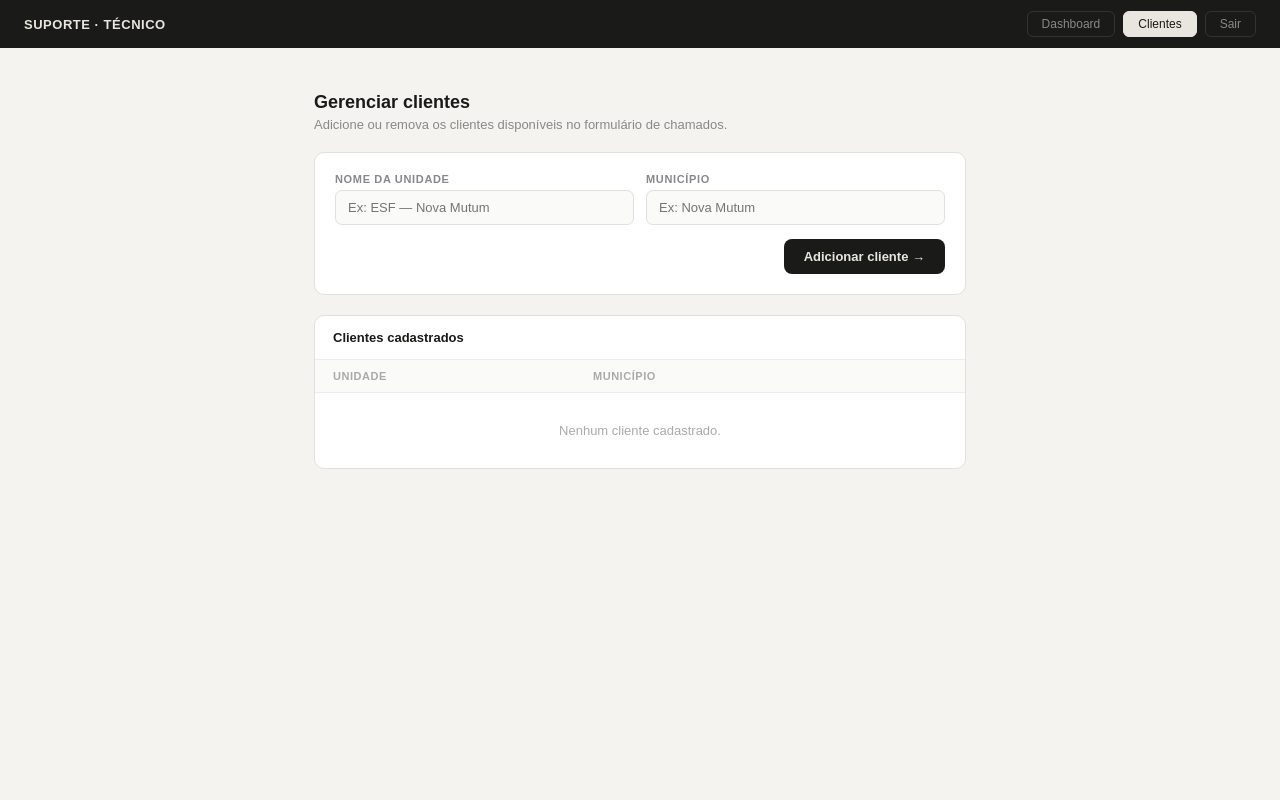
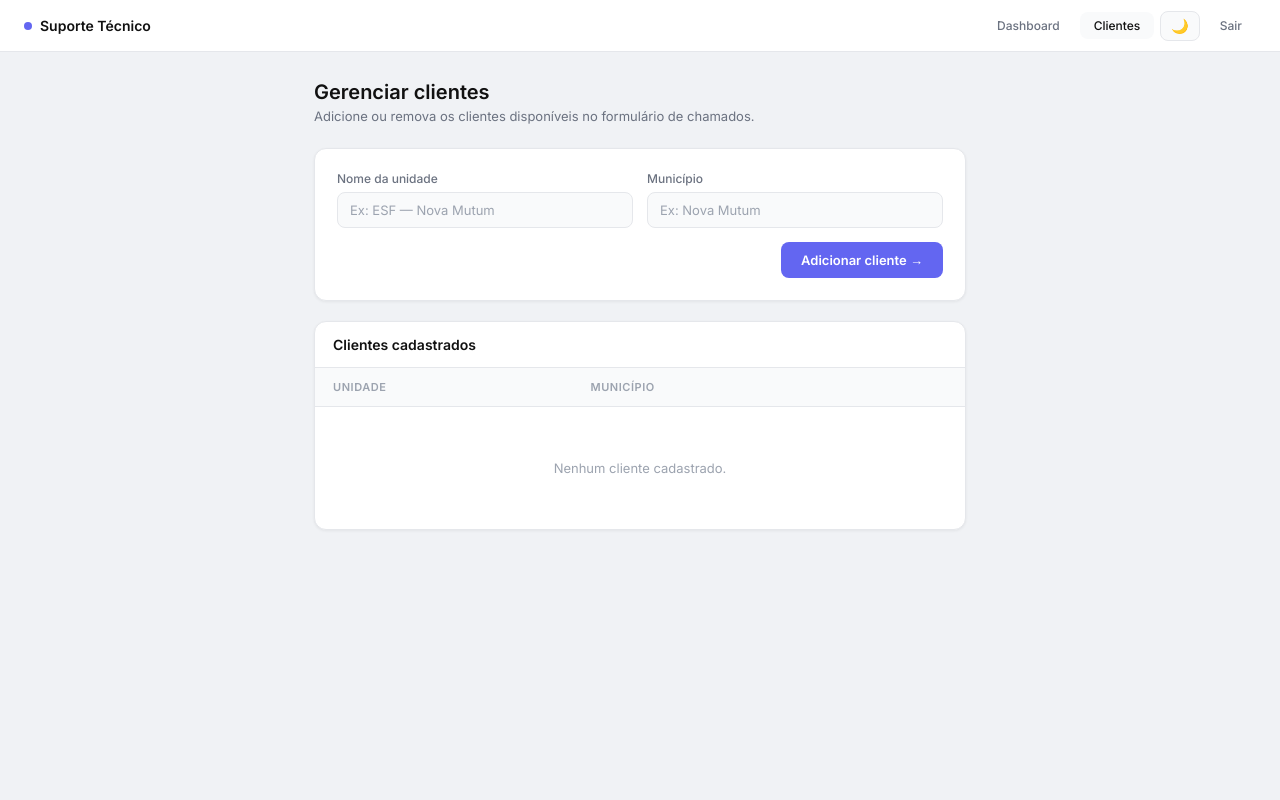
Before and after one commit to Jocirio/suporte-chamados, a FastAPI app: template templates/clientes.html in a window 1280 px wide. Run offline with FastAPI, Linux system fonts and the light colour scheme; the template is opened without the code that fills it, so the values that code supplies are empty.

Commit message:
Refactor clientes.html for improved theming and layout

```diff
--- a/templates/clientes.html
+++ b/templates/clientes.html
@@ -1,55 +1,77 @@
 <!DOCTYPE html>
-<html lang="pt-br">
+<html lang="pt-br" data-theme="light">
 <head>
   <meta charset="UTF-8">
   <meta name="viewport" content="width=device-width, initial-scale=1.0">
   <title>Clientes · Suporte Técnico</title>
   <style>
-    * { box-sizing: border-box; margin: 0; padding: 0; }
-    body { font-family: 'DM Sans', sans-serif; background: #f4f3ef; min-height: 100vh; }
-    .topbar { background: #1a1a18; padding: 0 24px; height: 48px; display: flex; align-items: center; justify-content: space-between; }
-    .logo { font-size: 13px; font-weight: 600; color: #e8e6de; letter-spacing: .04em; }
-    .nav { display: flex; gap: 8px; }
-    .nav a { font-size: 12px; padding: 5px 14px; border-radius: 6px; text-decoration: none; font-weight: 500; color: #888; border: 1px solid #333; }
-    .nav a:hover { background: #2a2a28; color: #e8e6de; }
-    .nav a.active { background: #e8e6de; color: #1a1a18; border-color: #e8e6de; }
-    .content { padding: 24px; max-width: 700px; margin: 0 auto; }
-    h1 { font-size: 18px; font-weight: 600; color: #1a1a18; margin: 20px 0 4px; }
-    .sub { font-size: 13px; color: #888; margin-bottom: 20px; }
-    .form-card { background: #fff; border-radius: 10px; padding: 20px; border: 1px solid #e2e0d8; display: flex; flex-direction: column; gap: 14px; margin-bottom: 20px; }
-    .row { display: grid; grid-template-columns: 1fr 1fr; gap: 12px; }
-    .field { display: flex; flex-direction: column; gap: 5px; }
-    label { font-size: 11px; font-weight: 600; color: #888; letter-spacing: .06em; text-transform: uppercase; }
-    input { font-family: inherit; font-size: 13px; padding: 9px 12px; border: 1px solid #e2e0d8; border-radius: 7px; background: #fafaf8; color: #1a1a18; outline: none; }
-    input:focus { border-color: #1a1a18; }
-    .btn-add { font-family: inherit; background: #1a1a18; color: #e8e6de; border: none; padding: 10px 20px; border-radius: 8px; font-size: 13px; font-weight: 600; cursor: pointer; align-self: flex-end; }
-    .btn-add:hover { background: #2d2d2a; }
-    .table-card { background: #fff; border-radius: 10px; border: 1px solid #e2e0d8; overflow: hidden; }
-    .table-header { padding: 14px 18px; border-bottom: 1px solid #f0ede6; }
-    .table-title { font-size: 13px; font-weight: 600; color: #1a1a18; }
+    @import url('https://fonts.googleapis.com/css2?family=Inter:wght@400;500;600&display=swap');
+    :root {
+      --bg: #f0f2f5; --surface: #fff; --surface2: #f9fafb; --border: #e5e7eb;
+      --text: #111; --text2: #6b7280; --text3: #9ca3af;
+      --accent: #6366f1; --accent-hover: #4f46e5;
+      --shadow: 0 1px 3px rgba(0,0,0,.06);
+    }
+    [data-theme="dark"] {
+      --bg: #0f1117; --surface: #1a1d27; --surface2: #141720; --border: #2d3148;
+      --text: #f1f5f9; --text2: #94a3b8; --text3: #64748b;
+      --accent: #818cf8; --accent-hover: #6366f1;
+      --shadow: 0 1px 3px rgba(0,0,0,.3);
+    }
+    * { box-sizing: border-box; margin: 0; padding: 0; transition: background .2s, border-color .2s, color .1s; }
+    body { font-family: 'Inter', sans-serif; background: var(--bg); min-height: 100vh; color: var(--text); }
+    .topbar { background: var(--surface); border-bottom: 1px solid var(--border); padding: 0 24px; height: 52px; display: flex; align-items: center; justify-content: space-between; position: sticky; top: 0; z-index: 40; }
+    .logo { font-size: 14px; font-weight: 600; color: var(--text); display: flex; align-items: center; gap: 8px; }
+    .logo-dot { width: 8px; height: 8px; border-radius: 50%; background: var(--accent); }
+    .nav { display: flex; gap: 6px; align-items: center; }
+    .nav a { font-size: 12px; padding: 6px 14px; border-radius: 8px; text-decoration: none; font-weight: 500; color: var(--text2); transition: all .15s; }
+    .nav a:hover { background: var(--surface2); color: var(--text); }
+    .nav a.active { background: var(--surface2); color: var(--text); }
+    .theme-btn { background: var(--surface2); border: 1px solid var(--border); border-radius: 8px; padding: 6px 10px; cursor: pointer; font-size: 14px; }
+    .theme-btn:hover { background: var(--border); }
+    .content { padding: 28px 24px; max-width: 700px; margin: 0 auto; }
+    .page-title { font-size: 20px; font-weight: 600; color: var(--text); margin-bottom: 4px; }
+    .page-sub { font-size: 13px; color: var(--text2); margin-bottom: 24px; }
+    .form-card { background: var(--surface); border-radius: 12px; padding: 22px; border: 1px solid var(--border); box-shadow: var(--shadow); margin-bottom: 20px; display: flex; flex-direction: column; gap: 14px; }
+    .row { display: grid; grid-template-columns: 1fr 1fr; gap: 14px; }
+    .field { display: flex; flex-direction: column; gap: 6px; }
+    .field label { font-size: 12px; font-weight: 500; color: var(--text2); }
+    .field input { font-family: inherit; font-size: 13px; padding: 9px 12px; border: 1px solid var(--border); border-radius: 8px; background: var(--surface2); color: var(--text); outline: none; }
+    .field input:focus { border-color: var(--accent); box-shadow: 0 0 0 3px rgba(99,102,241,.1); }
+    .field input::placeholder { color: var(--text3); }
+    .btn-add { font-family: inherit; background: var(--accent); color: #fff; border: none; padding: 10px 20px; border-radius: 8px; font-size: 13px; font-weight: 600; cursor: pointer; align-self: flex-end; transition: all .15s; }
+    .btn-add:hover { background: var(--accent-hover); }
+    .table-card { background: var(--surface); border-radius: 12px; border: 1px solid var(--border); overflow: hidden; box-shadow: var(--shadow); }
+    .table-header { padding: 14px 18px; border-bottom: 1px solid var(--border); display: flex; align-items: center; justify-content: space-between; }
+    .table-title { font-size: 14px; font-weight: 600; color: var(--text); }
     table { width: 100%; border-collapse: collapse; }
-    th { font-size: 11px; font-weight: 600; color: #aaa; letter-spacing: .05em; text-transform: uppercase; padding: 10px 18px; text-align: left; background: #fafaf8; border-bottom: 1px solid #f0ede6; }
-    td { font-size: 13px; color: #3a3a36; padding: 12px 18px; border-bottom: 1px solid #f7f5f0; }
+    th { font-size: 11px; font-weight: 600; color: var(--text3); letter-spacing: .05em; text-transform: uppercase; padding: 12px 18px; text-align: left; background: var(--surface2); border-bottom: 1px solid var(--border); }
+    td { font-size: 13px; color: var(--text2); padding: 13px 18px; border-bottom: 1px solid var(--border); }
     tr:last-child td { border-bottom: none; }
-    tr:hover td { background: #fafaf8; }
-    .btn-remover { font-family: inherit; font-size: 11px; padding: 4px 10px; border-radius: 5px; border: 1px solid #f09595; background: transparent; cursor: pointer; color: #b83535; font-weight: 500; }
-    .btn-remover:hover { background: #fde8e8; }
-    .sucesso { background: #e8f5ee; color: #2d7a52; font-size: 12px; padding: 10px 12px; border-radius: 7px; border: 1px solid #a8dfc3; display: none; }
+    tr:hover td { background: var(--surface2); }
+    .btn-remover { font-family: inherit; font-size: 11px; padding: 5px 12px; border-radius: 6px; border: 1px solid #fca5a5; background: transparent; cursor: pointer; color: #991b1b; font-weight: 500; transition: all .15s; }
+    .btn-remover:hover { background: #fee2e2; }
+    .sucesso { background: #dcfce7; color: #166534; font-size: 12px; padding: 10px 12px; border-radius: 8px; border: 1px solid #86efac; display: none; }
+    .empty-state { text-align: center; padding: 40px; color: var(--text3); font-size: 13px; }
   </style>
 </head>
 <body>
   <div class="topbar">
-    <div class="logo">SUPORTE · TÉCNICO</div>
+    <div class="logo">
+      <div class="logo-dot"></div>
+      Suporte Técnico
+    </div>
     <div class="nav">
       <a href="/admin">Dashboard</a>
       <a href="/admin/clientes" class="active">Clientes</a>
+      <button class="theme-btn" onclick="toggleTheme()" id="theme-btn">🌙</button>
       <a href="/logout">Sair</a>
     </div>
   </div>
 
   <div class="content">
-    <h1>Gerenciar clientes</h1>
-    <p class="sub">Adicione ou remova os clientes disponíveis no formulário de chamados.</p>
+    <div class="page-title">Gerenciar clientes</div>
+    <div class="page-sub">Adicione ou remova os clientes disponíveis no formulário de chamados.</div>
 
     <div class="form-card">
       <div id="msg-sucesso" class="sucesso">Cliente adicionado com sucesso!</div>
@@ -86,6 +108,20 @@
   <script>
     let clientes = [];
 
+    function initTheme() {
+      const saved = localStorage.getItem('theme') || 'light';
+      document.documentElement.setAttribute('data-theme', saved);
+      document.getElementById('theme-btn').textContent = saved === 'dark' ? '☀️' : '🌙';
+    }
+
+    function toggleTheme() {
+      const current = document.documentElement.getAttribute('data-theme');
+      const next = current === 'dark' ? 'light' : 'dark';
+      document.documentElement.setAttribute('data-theme', next);
+      localStorage.setItem('theme', next);
+      document.getElementById('theme-btn').textContent = next === 'dark' ? '☀️' : '🌙';
+    }
+
     async function carregar() {
       const res = await fetch('/api/clientes');
       clientes = await res.json();
@@ -95,16 +131,14 @@
     function renderizar() {
       const tbody = document.getElementById('lista');
       if (!clientes.length) {
-        tbody.innerHTML = '<tr><td colspan="3" style="text-align:center;padding:30px;color:#aaa;font-size:13px">Nenhum cliente cadastrado.</td></tr>';
+        tbody.innerHTML = '<tr><td colspan="3"><div class="empty-state">Nenhum cliente cadastrado.</div></td></tr>';
         return;
       }
-      tbody.innerHTML = clientes.map(c => `
-        <tr>
-          <td>${c.nome}</td>
-          <td style="color:#888">${c.municipio}</td>
-          <td style="text-align:right"><button class="btn-remover" onclick="remover('${c.id}')">Remover</button></td>
-        </tr>
-      `).join('');
+      tbody.innerHTML = clientes.map(c => '<tr>' +
+        '<td style="color:var(--text);font-weight:500">' + c.nome + '</td>' +
+        '<td>' + c.municipio + '</td>' +
+        '<td style="text-align:right"><button class="btn-remover" onclick="remover(\'' + c.id + '\')">Remover</button></td>' +
+      '</tr>').join('');
     }
 
     async function adicionarCliente() {
@@ -129,6 +163,7 @@
       await carregar();
     }
 
+    initTheme();
     carregar();
   </script>
 </body>
```
